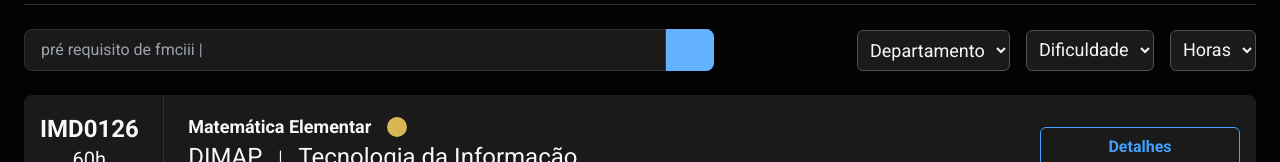
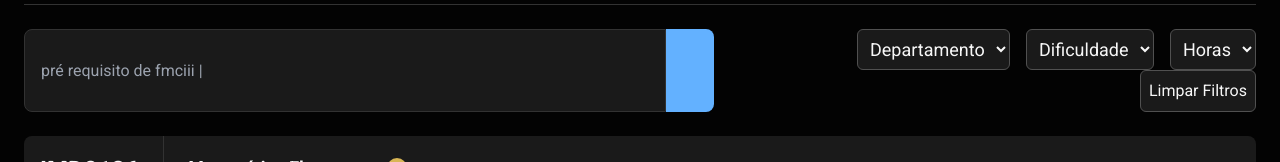
Before and after one commit to bora-things/frontend, a Vue app: page /disciplinas in a window 1280 px wide. Shown: the part 177-339 px from the top of the page. Built offline with nearby package versions, Linux system fonts and the light colour scheme; no server answers; some icons are missing; what vue-toast-notification would draw is missing.

Commit message:
feat: clean filters

```diff
--- a/src/pages/ConsultSubjetcs/ConsultSubjectsView.vue
+++ b/src/pages/ConsultSubjetcs/ConsultSubjectsView.vue
@@ -37,6 +37,13 @@ const filteredSubjects = computed(() => {
   });
 });
 
+const clearFilters = () => {
+  searchQuery.value = '';
+  selectedDepartment.value = 'Departamento';
+  selectedDifficulty.value = 'Dificuldade';
+  selectedWorkload.value = 'Horas';
+};
+
 </script>
 
 <template>
@@ -73,6 +80,13 @@ const filteredSubjects = computed(() => {
               <option value="90">90h</option>
             </select>
           </div>
+          <div class="flex justify-end">
+            <button
+              @click="clearFilters"
+              class="card-options">
+              Limpar Filtros
+            </button>
+        </div>
         </div>
       </div>
       <div class="space-y-4">
```
